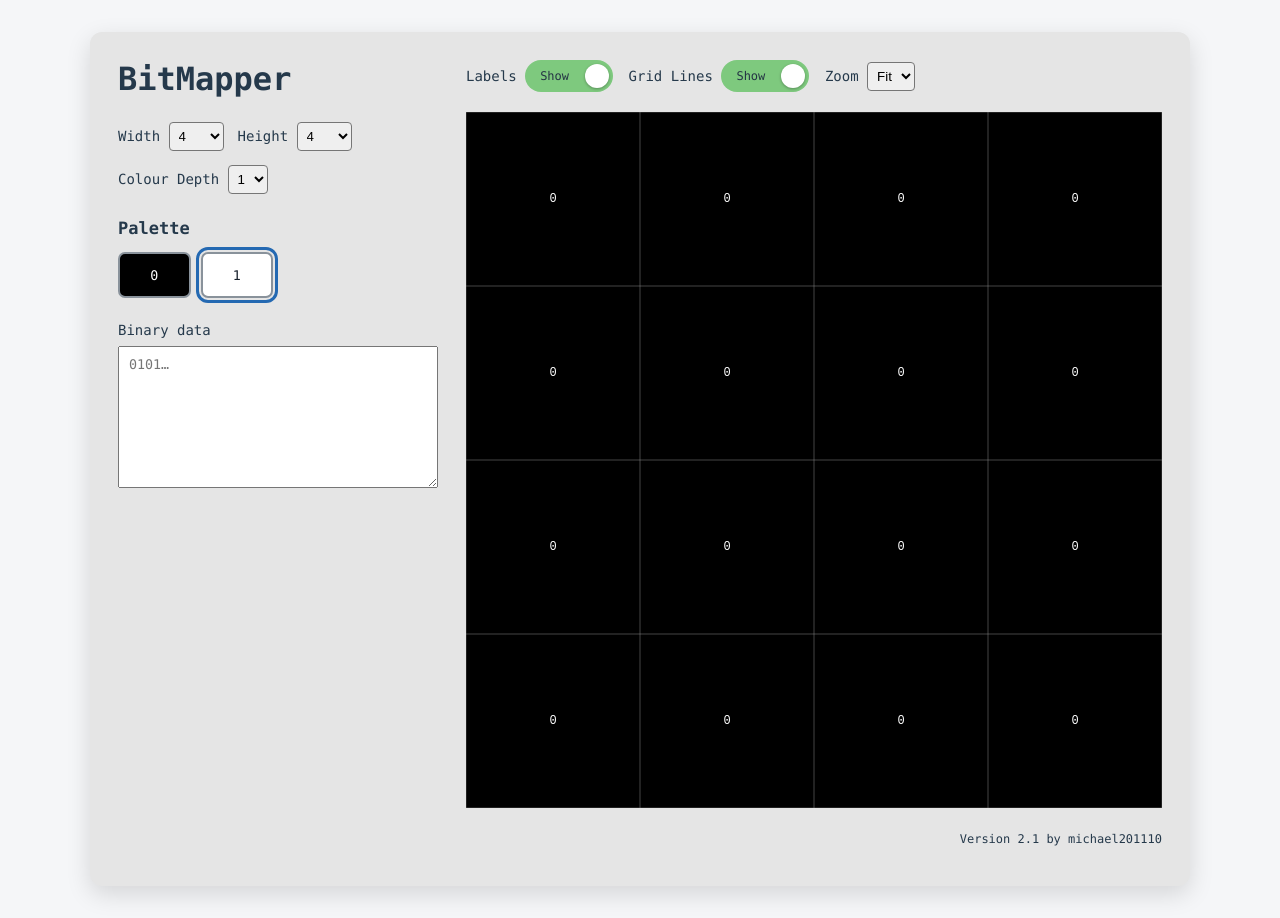
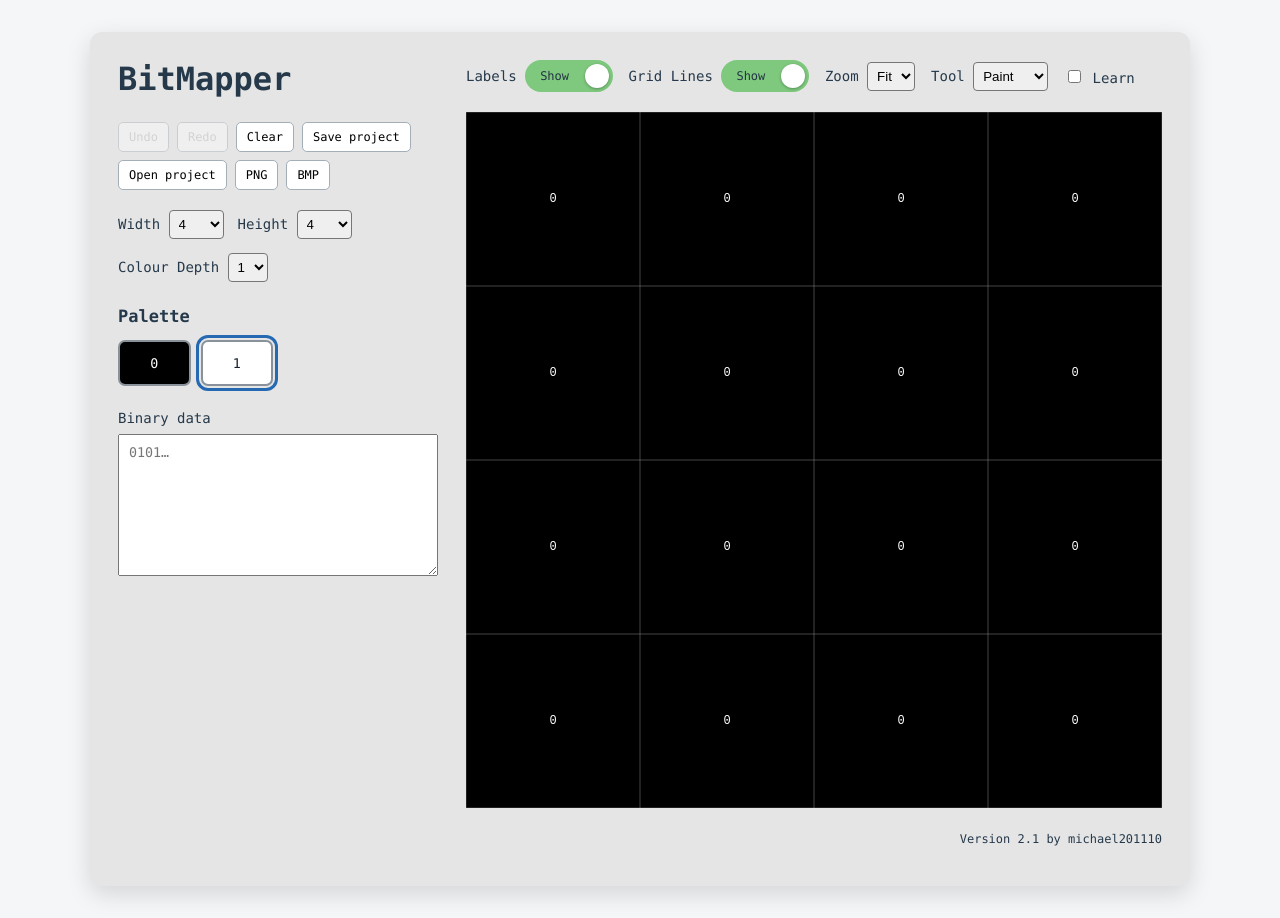
Before and after one commit to michael201110/BitMapper, a Vue app: page / in a window 1280 px wide. Built offline with nearby package versions, Linux system fonts and the light colour scheme.

Commit message:
Add classroom editing history and bitmap file exports

```diff
--- a/src/App.vue
+++ b/src/App.vue
@@ -2,21 +2,28 @@
   <main class="app">
     <section class="controls">
       <h1>BitMapper</h1>
+      <div class="toolbar">
+        <button @click="undo" :disabled="!past.length">Undo</button><button @click="redo" :disabled="!future.length">Redo</button><button @click="clearGrid">Clear</button>
+        <button @click="saveProject">Save project</button><button @click="$refs.file.click()">Open project</button>
+        <button @click="exportPNG">PNG</button><button @click="exportBMP">BMP</button>
+        <input ref="file" type="file" accept=".bitmapper,.json" hidden @change="openProject" />
+      </div>
       <div class="settings">
-        <label>Width <select v-model.number="xRes"><option v-for="r in resolutions" :key="r">{{ r }}</option></select></label>
-        <label>Height <select v-model.number="yRes"><option v-for="r in resolutions" :key="r">{{ r }}</option></select></label>
-        <label>Colour Depth <select v-model.number="colourDepth"><option v-for="n in 3" :key="n">{{ n }}</option></select></label>
-        <label v-if="colourDepth === 3">Colour palette <select v-model="paletteChoice"><option value="default">Rainbow</option><option value="rgb">3bit RGB</option><option value="custom">Custom</option></select></label>
+        <label>Width <select :value="xRes" @change="resize($event, 'width')"><option v-for="r in resolutions" :key="r">{{ r }}</option></select></label>
+        <label>Height <select :value="yRes" @change="resize($event, 'height')"><option v-for="r in resolutions" :key="r">{{ r }}</option></select></label>
+        <label>Colour Depth <select :value="colourDepth" @change="changeDepth"><option v-for="n in 3" :key="n">{{ n }}</option></select></label>
+        <label v-if="colourDepth === 3">Colour palette <select :value="paletteChoice" @change="checkpoint(); paletteChoice = $event.target.value"><option value="default">Rainbow</option><option value="rgb">3bit RGB</option><option value="custom">Custom</option></select></label>
       </div>
       <h2>Palette</h2>
       <div class="palette">
         <div v-for="(colour, i) in palette" :key="i" class="palette-entry">
           <button class="swatch" :class="{selected: selected === i}" :aria-label="'Paint ' + pattern(i)" :aria-pressed="selected === i" :style="{background: colour, color: contrast(colour)}" @click="selected = i">{{ pattern(i) }}</button>
-          <input v-if="colourDepth === 3 && paletteChoice === 'custom'" type="color" :aria-label="'Colour for ' + pattern(i)" v-model="custom[i]" />
+          <input v-if="colourDepth === 3 && paletteChoice === 'custom'" type="color" :aria-label="'Colour for ' + pattern(i)" :value="custom[i]" @change="checkpoint(); custom[i] = $event.target.value" />
         </div>
       </div>
       <label class="data-label" for="binary">Binary data</label>
-      <textarea id="binary" aria-label="Binary data" rows="8" :value="data" @input="updateData" spellcheck="false" placeholder="0101…"></textarea>
+      <textarea ref="binary" id="binary" aria-label="Binary data" rows="8" :value="data" @input="updateData" @click="selectFromBits" @keyup="selectFromBits" spellcheck="false" placeholder="0101…"></textarea>
+      <div v-if="hasSelection" class="inspector">Pixel {{ cursor % xRes + 1 }}, {{ Math.floor(cursor / xRes) + 1 }} · <mark>{{ pattern(valueAt(cursor)) }}</mark> = {{ valueAt(cursor) }} <button @click="highlightBits(true)">Show bits</button></div>
       <p v-if="warning" class="warning" role="status">{{ warning }}</p>
     </section>
     <section ref="editor" class="editor">
@@ -24,6 +31,14 @@
         <ToggleSwitch labelText="Labels" leftText="Show" rightText="Hide" v-model:state="showLabels" />
         <ToggleSwitch labelText="Grid Lines" leftText="Show" rightText="Hide" v-model:state="showGridlines" />
         <label>Zoom <select v-model.number="zoom"><option :value="1">Fit</option><option :value="2">2×</option><option :value="4">4×</option><option :value="8">8×</option></select></label>
+        <label>Tool <select v-model="tool"><option value="paint">Paint</option><option value="inspect">Inspect</option></select></label>
+        <label><input type="checkbox" v-model="learn" /> Learn</label>
+      </div>
+      <div v-if="learn" class="learn-panel">
+        <strong>{{ xRes }} × {{ yRes }} = {{ xRes * yRes }} pixels</strong>
+        <span>{{ colourDepth }} bits/pixel · {{ 2 ** colourDepth }} colours</span>
+        <span>{{ xRes * yRes }} × {{ colourDepth }} = {{ capacity.toLocaleString() }} bits = {{ capacity / 8 }} bytes</span>
+        <small>Pixel data only; whole-byte storage: {{ Math.ceil(capacity / 8).toLocaleString() }} bytes. File headers and palettes add overhead.</small>
       </div>
       <div class="viewport" :class="{ zoomed: zoom > 1 }" :style="{ width: canvasWidth + 'px' }">
         <canvas ref="canvas" :style="{width: canvasWidth + 'px', height: canvasHeight + 'px'}" tabindex="0" role="img" :aria-label="'Editable ' + xRes + ' by ' + yRes + ' pixel grid. Arrow keys move; Space or Enter paints.'" @pointerdown="startPaint" @pointermove="movePaint" @pointerup="stopPaint" @pointercancel="stopPaint" @lostpointercapture="stopPaint" @keydown="keyPaint" @focus="focused = true; draw()" @blur="focused = false; draw()"></canvas>
@@ -35,6 +50,7 @@
 
 <script>
 import ToggleSwitch from './components/ToggleSwitch.vue';
+import { validateProject, resizeBits, bmpBytes } from './project.mjs';
 export default {
   components: { ToggleSwitch },
   data() {
@@ -44,6 +60,7 @@ export default {
       custom: ['#000000','#0000ff','#00ff00','#00ffff','#ff0000','#ff00ff','#ffff00','#ffffff'],
       showLabels: true, showGridlines: true, zoom: 1, available: 560,
       painting: false, lastPixel: null, cursor: 0, focused: false,
+      past: [], future: [], tool: 'paint', learn: false, hasSelection: false,
     };
   },
   computed: {
@@ -68,16 +85,53 @@ export default {
     canvasWidth() { this.$nextTick(this.draw); }, canvasHeight() { this.$nextTick(this.draw); },
   },
   mounted() {
+    window.addEventListener('keydown', this.historyKey);
     this.observer = new ResizeObserver(([entry]) => { this.available = Math.max(1, entry.contentRect.width); });
     this.observer.observe(this.$refs.editor);
     this.draw();
   },
-  beforeUnmount() { this.observer.disconnect(); cancelAnimationFrame(this.frame); },
+  beforeUnmount() { this.observer.disconnect(); cancelAnimationFrame(this.frame); window.removeEventListener('keydown', this.historyKey); },
   methods: {
+    snapshot() { return {format:'BitMapper',version:1,width:this.xRes,height:this.yRes,depth:this.colourDepth,palette:this.paletteChoice,custom:[...this.custom],bits:this.data}; },
+    checkpoint() { this.past.push(this.snapshot()); if(this.past.length > 100) this.past.shift(); this.future = []; },
+    restore(p) { this.xRes=p.width; this.yRes=p.height; this.colourDepth=p.depth; this.paletteChoice=p.palette; this.custom=[...p.custom]; this.data=p.bits; this.warning=''; this.hasSelection=false; this.draw(); },
+    undo() { if(!this.past.length) return; this.future.push(this.snapshot()); this.restore(this.past.pop()); },
+    redo() { if(!this.future.length) return; this.past.push(this.snapshot()); this.restore(this.future.pop()); },
+    historyKey(e) { if(!(e.ctrlKey || e.metaKey) || !['z','y'].includes(e.key.toLowerCase())) return; e.preventDefault(); if(e.key.toLowerCase()==='y' || e.shiftKey) this.redo(); else this.undo(); },
+    clearGrid() { if(!this.data) return; if(!window.confirm('Clear this bitmap? You can undo this.')) return; this.checkpoint(); this.data=''; this.hasSelection=false; },
+    resize(event, axis) {
+      const width=axis==='width'?Number(event.target.value):this.xRes, height=axis==='height'?Number(event.target.value):this.yRes;
+      if((width<this.xRes || height<this.yRes) && !window.confirm('Crop to '+width+' × '+height+'? Pixels outside this area will be removed. You can undo this.')) { event.target.value=axis==='width'?this.xRes:this.yRes; return; }
+      const bits=resizeBits(this.data,this.xRes,this.yRes,width,height,this.colourDepth);
+      this.checkpoint(); this.xRes=width; this.yRes=height; this.data=bits; this.hasSelection=false;
+    },
+    changeDepth(event) {
+      const depth=Number(event.target.value), limit=2**depth;
+      const values=Array.from({length:this.xRes*this.yRes},(_,i)=>this.valueAt(i));
+      if(values.some(v=>v>=limit) && !window.confirm('Some colours cannot fit this depth and will become colour 0. Continue? You can undo this.')) { event.target.value=this.colourDepth; return; }
+      this.checkpoint(); this.colourDepth=depth; this.data=values.map(v=>(v<limit?v:0).toString(2).padStart(depth,'0')).join(''); this.hasSelection=false;
+    },
+    highlightBits(focus=false) { this.$nextTick(()=>{ const input=this.$refs.binary; if(focus) input.focus({preventScroll:true}); input.setSelectionRange(this.cursor*this.colourDepth,Math.min(this.data.length,(this.cursor+1)*this.colourDepth)); }); },
+    selectFromBits() { this.cursor=Math.min(this.xRes*this.yRes-1,Math.floor(this.$refs.binary.selectionStart/this.colourDepth)); this.hasSelection=true; this.draw(); },
+    download(blob, extension) { const url=URL.createObjectURL(blob), a=document.createElement('a'); a.href=url; a.download='bitmap-'+this.xRes+'x'+this.yRes+extension; a.click(); setTimeout(()=>URL.revokeObjectURL(url),1000); },
+    saveProject() { this.download(new Blob([JSON.stringify(this.snapshot(),null,2)],{type:'application/json'}),'.bitmapper'); },
+    async openProject(event) {
+      const file=event.target.files[0]; if(!file) return;
+      try { if(file.size>200000) throw new Error('Project file is too large.'); const p=validateProject(JSON.parse(await file.text())); if(this.data && !window.confirm('Replace this bitmap with the opened project? You can undo this.')) return; this.checkpoint(); this.restore(p); }
+      catch(error) { this.warning=error instanceof SyntaxError?'Invalid BitMapper project file.':error.message; }
+      finally { event.target.value=''; }
+    },
+    exportPNG() {
+      const canvas=document.createElement('canvas'); canvas.width=this.xRes; canvas.height=this.yRes; const ctx=canvas.getContext('2d');
+      for(let i=0;i<this.xRes*this.yRes;i++) { ctx.fillStyle=this.palette[this.valueAt(i)]; ctx.fillRect(i%this.xRes,Math.floor(i/this.xRes),1,1); }
+      canvas.toBlob(blob=>{ if(blob) this.download(blob,'.png'); },'image/png');
+    },
+    exportBMP() { const colours=Array.from({length:this.xRes*this.yRes},(_,i)=>this.palette[this.valueAt(i)]); this.download(new Blob([bmpBytes(this.xRes,this.yRes,colours)],{type:'image/bmp'}),'.bmp'); },
     pattern(value) { return value.toString(2).padStart(this.colourDepth, '0'); },
     valueAt(index) { return parseInt(this.data.slice(index * this.colourDepth, (index + 1) * this.colourDepth).padEnd(this.colourDepth, '0'), 2); },
     contrast(hex) { return (parseInt(hex.slice(1,3),16)*299 + parseInt(hex.slice(3,5),16)*587 + parseInt(hex.slice(5,7),16)*114) / 1000 > 150 ? '#17202b' : '#ffffff'; },
     updateData(event) {
+      this.checkpoint(); this.hasSelection=false;
       const raw = event.target.value, binary = raw.replace(/[^01]/g, '');
       this.warning = raw !== binary ? 'Only 0 and 1 are kept.' : binary.length > this.capacity ? 'Grid capacity reached.' : '';
       this.data = binary.slice(0, this.capacity); event.target.value = this.data;
@@ -93,9 +147,13 @@ export default {
       const padded = this.data.padEnd(start + this.colourDepth, '0');
       this.data = padded.slice(0, start) + this.pattern(this.selected) + padded.slice(start + this.colourDepth);
       this.cursor = index; this.warning = ''; this.draw();
+      this.hasSelection=true; this.highlightBits();
     },
     startPaint(event) {
       if (event.button !== 0) return;
+      const pixel=this.pixelAt(event); if(pixel===null) return;
+      if(this.tool==='inspect') { this.cursor=pixel; this.hasSelection=true; this.highlightBits(true); this.draw(); return; }
+      this.checkpoint();
       this.$refs.canvas.focus(); this.$refs.canvas.setPointerCapture(event.pointerId);
       this.painting = true; this.lastPixel = this.pixelAt(event);
       if (this.lastPixel !== null) this.paint(this.lastPixel);
@@ -120,7 +178,8 @@ export default {
       if (event.key === 'ArrowRight' && x < this.xRes - 1) this.cursor++;
       if (event.key === 'ArrowUp' && y > 0) this.cursor -= this.xRes;
       if (event.key === 'ArrowDown' && y < this.yRes - 1) this.cursor += this.xRes;
-      if (event.key === ' ' || event.key === 'Enter') this.paint(this.cursor);
+      if (event.key === ' ' || event.key === 'Enter') { if(this.tool==='paint') { this.checkpoint(); this.paint(this.cursor); } }
+      this.hasSelection=true; this.highlightBits();
       this.draw();
     },
     draw() {
@@ -147,7 +206,7 @@ export default {
         for (let y = 0; y <= this.yRes; y++) { ctx.moveTo(0, y * size); ctx.lineTo(this.canvasWidth, y * size); }
         ctx.stroke();
       }
-      if (this.focused) {
+      if (this.focused || this.hasSelection) {
         ctx.strokeStyle = '#00bfff'; ctx.lineWidth = 2;
         ctx.strokeRect(this.cursor % this.xRes * size + 1, Math.floor(this.cursor / this.xRes) * size + 1, Math.max(1,size-2), Math.max(1,size-2));
       }
@@ -172,5 +231,12 @@ h1 { margin: 0 0 24px; font-size: 32px; } h2 { margin-top: 24px; font-size: 17px
 .viewport.zoomed { max-height: 75vh; }
 canvas { display: block; touch-action: none; cursor: crosshair; } canvas:focus-visible { outline: 2px solid #2469b2; outline-offset: -2px; }
 .signature { text-align: right; font-size: 12px; margin-top: 24px; }
+.toolbar { display: flex; flex-wrap: wrap; gap: 8px; margin-bottom: 20px; }
+.toolbar button, .inspector button { font: inherit; font-size: 12px; border: 1px solid #a3aeb8; background: #fff; border-radius: 5px; padding: 7px 10px; cursor: pointer; }
+button:disabled { opacity: 0.4; cursor: default; }
+.inspector { margin-top: 10px; font-size: 12px; line-height: 2; }
+.inspector mark { background: #c7e8ff; padding: 3px; }
+.learn-panel { display: grid; gap: 8px; padding: 14px; margin-bottom: 16px; background: #f3f8ff; border-radius: 8px; font-size: 14px; }
+.learn-panel small { line-height: 1.5; }
 @media (max-width: 760px) { .app { grid-template-columns: 1fr; padding: 18px; margin: 12px; gap: 20px; } .viewport.zoomed { max-height: 65vh; } }
 </style>
--- /dev/null
+++ b/src/project.mjs
@@ -0,0 +1,16 @@
+export const resolutions = [4,5,6,7,8,16,32,64,128];
+export function validateProject(p) {
+  if (!p || p.format !== 'BitMapper' || p.version !== 1 || !resolutions.includes(p.width) || !resolutions.includes(p.height) || ![1,2,3].includes(p.depth) || !['default','rgb','custom'].includes(p.palette) || !Array.isArray(p.custom) || p.custom.length !== 8 || !p.custom.every(c => typeof c === 'string' && /^#[0-9a-f]{6}$/i.test(c)) || typeof p.bits !== 'string' || !/^[01]*$/.test(p.bits) || p.bits.length > p.width*p.height*p.depth) throw new Error('Invalid BitMapper project file.');
+  return {format:'BitMapper',version:1,width:p.width,height:p.height,depth:p.depth,palette:p.palette,custom:[...p.custom],bits:p.bits};
+}
+export function resizeBits(bits, width, height, nextWidth, nextHeight, depth) {
+  let result = '';
+  for(let y=0;y<nextHeight;y++) for(let x=0;x<nextWidth;x++) result += x<width && y<height ? bits.slice((y*width+x)*depth,(y*width+x+1)*depth).padEnd(depth,'0') : '0'.repeat(depth);
+  return result;
+}
+export function bmpBytes(width,height,colours) {
+  const stride=Math.ceil(width*3/4)*4, bytes=new Uint8Array(54+stride*height), view=new DataView(bytes.buffer);
+  bytes[0]=66; bytes[1]=77; view.setUint32(2,bytes.length,true); view.setUint32(10,54,true); view.setUint32(14,40,true); view.setInt32(18,width,true); view.setInt32(22,height,true); view.setUint16(26,1,true); view.setUint16(28,24,true); view.setUint32(34,stride*height,true);
+  for(let y=0;y<height;y++) for(let x=0;x<width;x++) { const hex=colours[y*width+x], p=54+(height-1-y)*stride+x*3; bytes[p]=parseInt(hex.slice(5,7),16); bytes[p+1]=parseInt(hex.slice(3,5),16); bytes[p+2]=parseInt(hex.slice(1,3),16); }
+  return bytes;
+}
```
Also changed, not shown: 1 other file (tests, documents, lock files or other folders).
